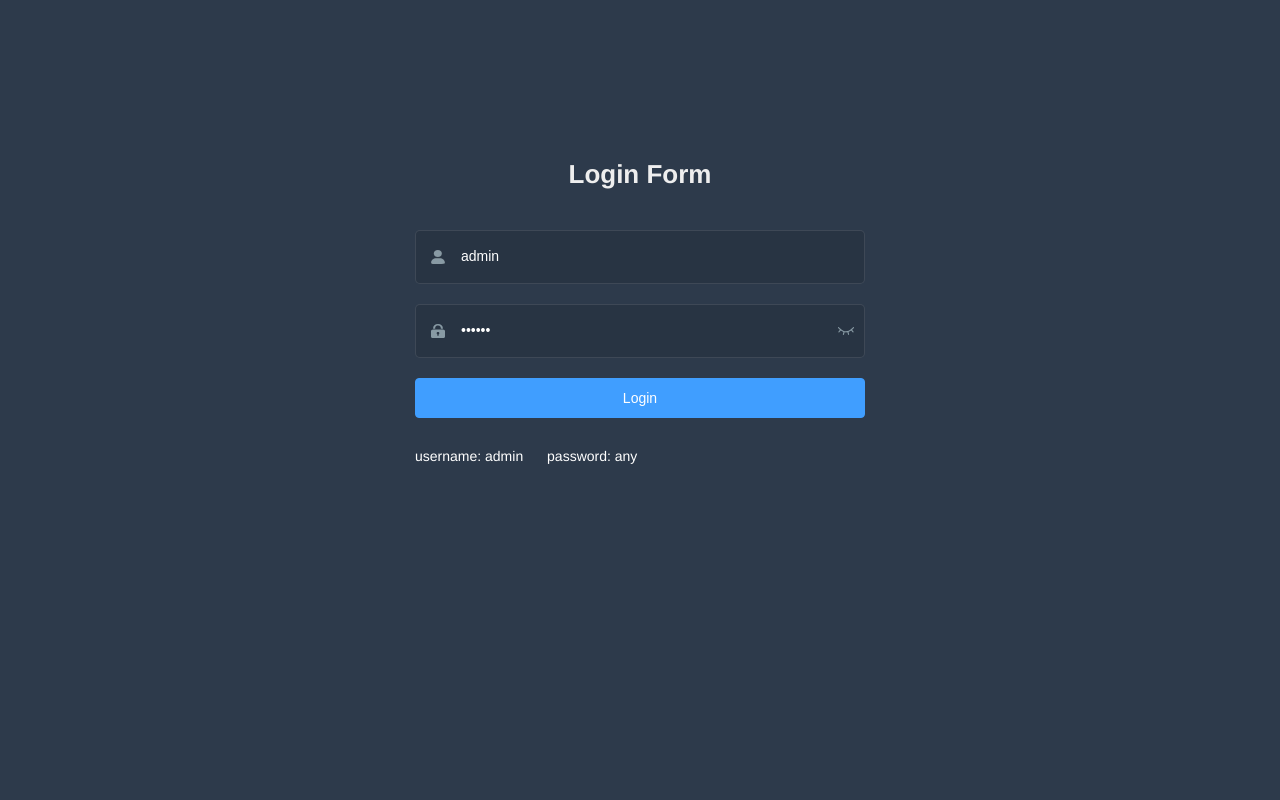
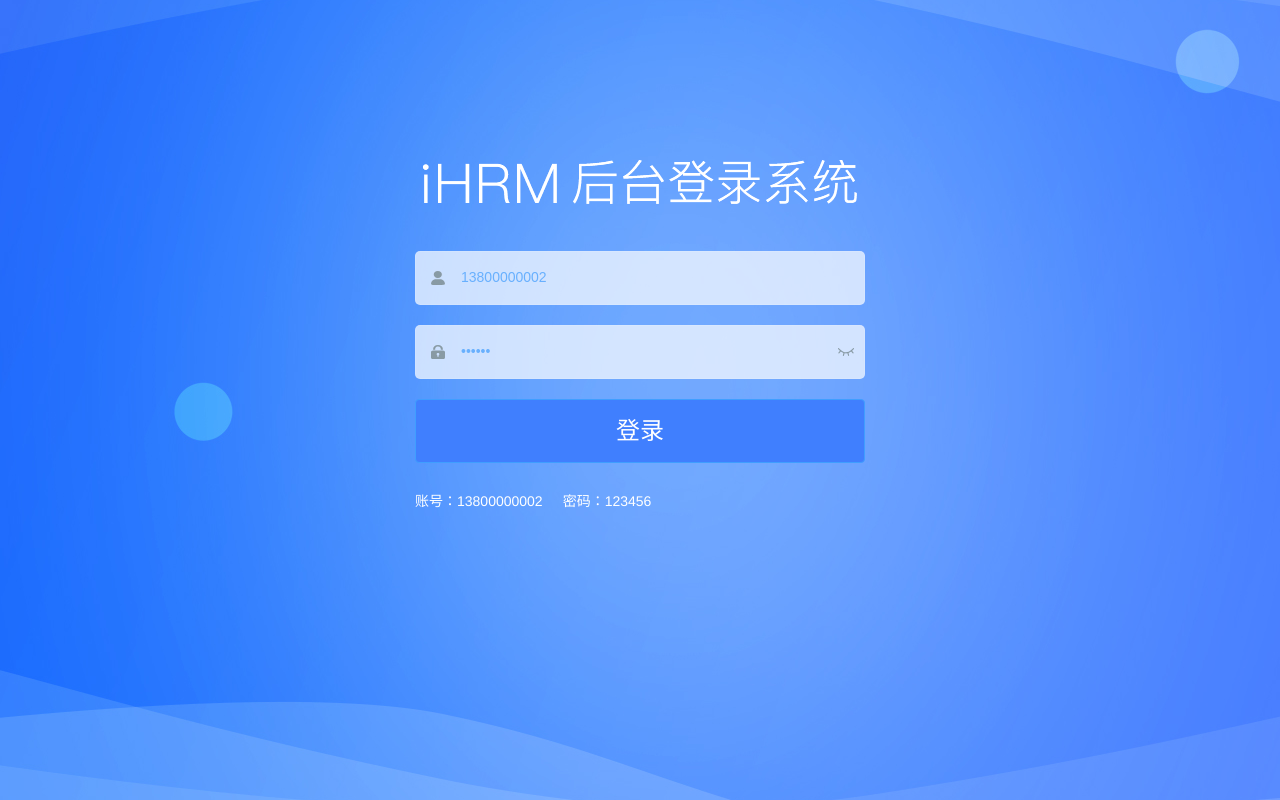
Before and after one commit to duanjunyuany/hrsaas-pc, a Vue app: page /#/login in a window 1280 px wide. Built offline with nearby package versions, Linux system fonts and the light colour scheme.

Commit message:
登录页面完成

```diff
--- a/src/utils/validate.js
+++ b/src/utils/validate.js
@@ -1,20 +1,13 @@
-/**
- * Created by PanJiaChen on 16/11/18.
- */
-
-/**
- * @param {string} path
- * @returns {Boolean}
- */
 export function isExternal(path) {
   return /^(https?:|mailto:|tel:)/.test(path)
 }
 
-/**
- * @param {string} str
- * @returns {Boolean}
- */
 export function validUsername(str) {
   const valid_map = ['admin', 'editor']
   return valid_map.indexOf(str.trim()) >= 0
 }
+
+// 校验手机号
+export function validMobile(str) {
+  return /^1[3-9]\d{9}$/.test(str)
+}
--- a/src/views/login/index.vue
+++ b/src/views/login/index.vue
@@ -1,26 +1,28 @@
 <template>
   <div class="login-container">
     <el-form ref="loginForm" :model="loginForm" :rules="loginRules" class="login-form" auto-complete="on" label-position="left">
-
+      <!-- 标题图片 -->
       <div class="title-container">
-        <h3 class="title">Login Form</h3>
+        <h3 class="title">
+          <img src="@/assets/common/login-logo.png" alt="">
+        </h3>
       </div>
-
-      <el-form-item prop="username">
+      <!-- 用户名 -->
+      <el-form-item prop="mobile">
         <span class="svg-container">
           <svg-icon icon-class="user" />
         </span>
         <el-input
           ref="username"
-          v-model="loginForm.username"
-          placeholder="Username"
+          v-model="loginForm.mobile"
+          placeholder="请输入用户名"
           name="username"
           type="text"
           tabindex="1"
           auto-complete="on"
         />
       </el-form-item>
-
+      <!-- 密码 -->
       <el-form-item prop="password">
         <span class="svg-container">
           <svg-icon icon-class="password" />
@@ -30,7 +32,7 @@
           ref="password"
           v-model="loginForm.password"
           :type="passwordType"
-          placeholder="Password"
+          placeholder="请输入密码"
           name="password"
           tabindex="2"
           auto-complete="on"
@@ -40,12 +42,12 @@
           <svg-icon :icon-class="passwordType === 'password' ? 'eye' : 'eye-open'" />
         </span>
       </el-form-item>
-
-      <el-button :loading="loading" type="primary" style="width:100%;margin-bottom:30px;" @click.native.prevent="handleLogin">Login</el-button>
-
+      <!-- 登录按钮 -->
+      <el-button class="loginBtn" :loading="loading" type="primary" style="width:100%;margin-bottom:30px;" @click.native.prevent="handleLogin">登录</el-button>
+      <!-- 小提示 -->
       <div class="tips">
-        <span style="margin-right:20px;">username: admin</span>
-        <span> password: any</span>
+        <span style="margin-right:20px;">账号：13800000002</span>
+        <span>密码：123456</span>
       </div>
 
     </el-form>
@@ -53,33 +55,23 @@
 </template>
 
 <script>
-import { validUsername } from '@/utils/validate'
+import { validMobile } from '@/utils/validate'
 
 export default {
   name: 'Login',
   data() {
-    const validateUsername = (rule, value, callback) => {
-      if (!validUsername(value)) {
-        callback(new Error('Please enter the correct user name'))
-      } else {
-        callback()
-      }
-    }
-    const validatePassword = (rule, value, callback) => {
-      if (value.length < 6) {
-        callback(new Error('The password can not be less than 6 digits'))
-      } else {
-        callback()
-      }
+    // 验证手机号
+    const validateMobile = (rule, value, callback) => {
+      validMobile(value) ? callback() : callback(new Error('手机号格式不正确'))
     }
     return {
       loginForm: {
-        username: 'admin',
-        password: '111111'
+        mobile: '13800000002',
+        password: '123456'
       },
       loginRules: {
-        username: [{ required: true, trigger: 'blur', validator: validateUsername }],
-        password: [{ required: true, trigger: 'blur', validator: validatePassword }]
+        mobile: [{ required: true, trigger: 'blur', message: '用户名不能为空' }, { validator: validateMobile, trigger: 'blur' }],
+        password: [{ required: true, trigger: 'blur', message: '密码不能为空' }, { min: 6, max: 16, message: '密码长度在6-16位之间', trigger: 'blur' }]
       },
       loading: false,
       passwordType: 'password',
@@ -126,11 +118,9 @@
 </script>
 
 <style lang="scss">
-/* 修复input 背景不协调 和光标变色 */
-/* Detail see https://github.com/PanJiaChen/vue-element-admin/pull/927 */
 
 $bg:#283443;
-$light_gray:#fff;
+$light_gray:#68b0fe;
 $cursor: #fff;
 
 @supports (-webkit-mask: none) and (not (cater-color: $cursor)) {
@@ -141,6 +131,9 @@
 
 /* reset element-ui css */
 .login-container {
+  // 更改背景图片
+  background-image: url('~@/assets/common/login.jpg');
+  background-position: center;
   .el-input {
     display: inline-block;
     height: 47px;
@@ -164,10 +157,24 @@
   }
 
   .el-form-item {
+    // 更改表单的背景色
     border: 1px solid rgba(255, 255, 255, 0.1);
-    background: rgba(0, 0, 0, 0.1);
+    background: rgba(255, 255, 255, 0.7);
     border-radius: 5px;
     color: #454545;
+  }
+
+  .el-form-item__error {
+    // 更改错误提示颜色
+    color: #fff
+  }
+
+  .loginBtn {
+    // 更改登录样式
+    background: #407ffe;
+    height: 64px;
+    line-height: 32px;
+    font-size: 24px;
   }
 }
 </style>
```
